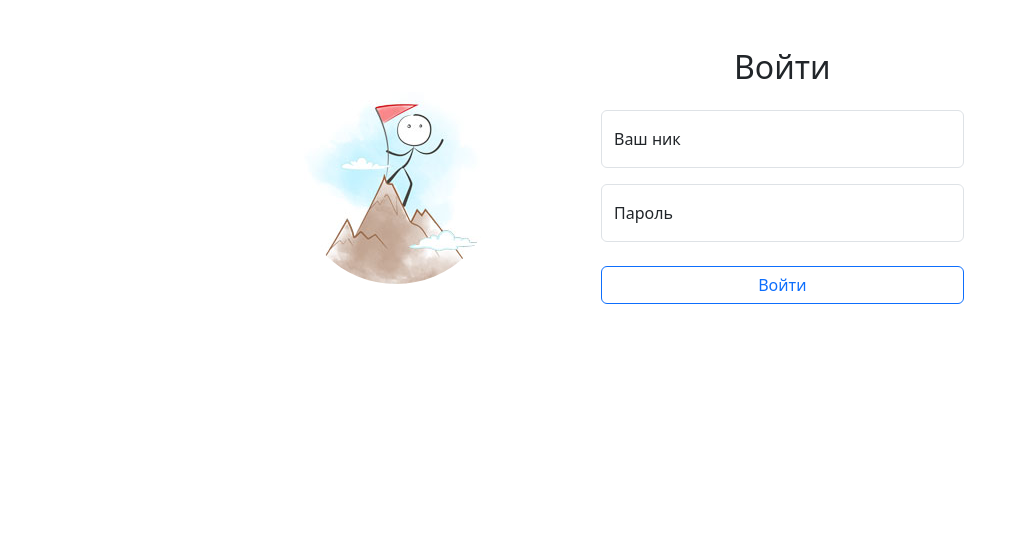
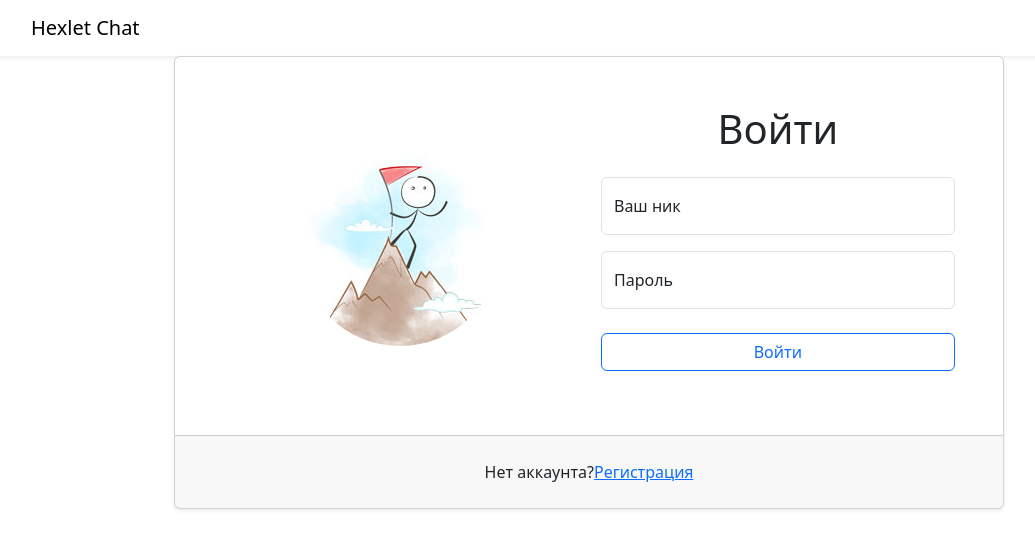
Before and after one commit to ShaganKonstantin/frontend-project-12, a React (Vite) app in the folder frontend/: page /login in a window 1280 px wide. Shown: the top 548 px of the page, without its empty margins (51-1086 px from the left). Built offline with nearby package versions, Linux system fonts and the light colour scheme.

Commit message:
re-wrote authForm using fomik hook

```diff
--- a/frontend/package.json
+++ b/frontend/package.json
@@ -12,6 +12,7 @@
   },
   "dependencies": {
     "@popperjs/core": "^2.11.8",
+    "axios": "^1.9.0",
     "bootstrap": "^5.3.6",
     "formik": "^2.4.6",
     "react": "^19.1.0",
--- a/frontend/src/App.jsx
+++ b/frontend/src/App.jsx
@@ -1,13 +1,15 @@
 import { BrowserRouter, Routes, Route } from 'react-router-dom';
 import { PageNotFound } from './components/NotFound';
 import { AuthorizationForm } from './components/Form/AuthorizationForm.jsx';
+import { HomePage } from './components/HomePage/HomePage.jsx';
 
 function App() {
   return (
     <BrowserRouter>
       <Routes>
-        <Route path='/' element={<PageNotFound />} />
+        <Route path='/' element={<HomePage />}></Route>
         <Route path='login' element={<AuthorizationForm />}/>
+        <Route path='*' element={<PageNotFound />} />
       </Routes>
     </BrowserRouter>
   )
--- a/frontend/src/components/Form/AuthorizationForm.jsx
+++ b/frontend/src/components/Form/AuthorizationForm.jsx
@@ -1,61 +1,105 @@
 import React from "react";
-import { Formik, Form, Field, ErrorMessage } from 'formik';
-import { SignupSchema } from './validation.js'
+import { SignupSchema } from './validation.js';
+import { useFormik } from 'formik';
+import { useLocation, useNavigate } from 'react-router-dom';
+import axios from 'axios';
 
+export const AuthorizationForm = () => {
+    const location = useLocation();
+    const navigate = useNavigate();
 
-export const AuthorizationForm = () => (
+    const formik = useFormik({
+        initialValues: {
+            username: "",
+            password: "",
+        },
+        validationSchema: SignupSchema,
+        onSubmit: async (values, { setSubmitting, setErrors }) => {
+            try {
+                const { from } = location.state || { from: {pathname: '/'} };
+                const response = await axios.post('/api/v1/login', values);
+                const token = response.data;
+                localStorage.setItem('AuthorizationToken', JSON.stringify(token));
+                navigate(from)
+            // eslint-disable-next-line no-unused-vars
+            } catch (error) {
+                setErrors({ auth: 'Неверные имя пользователя или пароль' })
+            } finally {
+                setSubmitting(false);
+            }
+        }
+    });
+
+    return (
+        <div className="h-100">
+            <div className="h-100" id="chat">
+                <div className="d-flex flex-column h-100">
+                    <nav className="shadow-sm navbar navbar-expand-lg navbar-light bg-white d-flex">
+                        <div className="container d-flex">
+                            <a className="navbar-brand" href="/">Hexlet Chat</a>
+                        </div>
+                    </nav>
+                    <div className="container-fluid h-100">
                         <div className="row justify-content-center align-content-center h-100 d-flex">
                             <div className="col-12 col-md-8 col-xxl-6">
+                                <div className="card shadow-sm d-flex">
                                     <div className="card-body row p-5 d-flex">
                                         <div className="col-12 col-md-6 d-flex align-items-center justify-content-center d-flex">
                                             <img src="/loginImage.jpg" alt="Войти" className="rounded-circle" />
                                         </div>
-                <div className="form col-12 col-md-6 mt-3 mt-md-0">
-                    <h2 className="text-center mb-4">Войти</h2>
-                    <Formik
-                        initialValues={{
-                            username: "",
-                            password: "",
-                        }}
-                        validationSchema={SignupSchema}
-                        onSubmit={(values) => {
-                            alert(`Форма отправлена:\nИмя: ${values.username}, пароль: ${values.password}`);
-                        }}
-                    >
-                        {({ errors, touched }) => (
-                            <Form>
+                                        <form onSubmit={formik.handleSubmit} className="col-12 col-md-6 mt-3 mt-md-0">
+                                            <h1 className="text-center mb-4">Войти</h1>
                                             <div className="form-floating mb-3">
-                                    <Field
-                                        className={`form-control ${errors.username && touched.username ? 'is-invalid' : ''}`}
+                                                <input
+                                                  onChange={formik.handleChange}
+                                                  onBlur={formik.handleBlur}
+                                                  value={formik.values.username}
+                                                  type="text"
+                                                  name="username"
                                                   autoComplete="username"
-                                        name="username"
-                                        type="text"
+                                                  placeholder="Ваш ник"
                                                   id="username"
-                                        placeholder="Ваш ник"
+                                                  className={`form-control ${formik.touched.username && formik.errors.username ? 'is-invalid' : ''}`}
+                                                  required
                                                 />
-                                    <label htmlFor="username" className="form-label">Ваш ник</label>
-                                    <ErrorMessage component="div" name="username" className="invalid-feedback"/>
+                                                <label htmlFor="username">Ваш ник</label>
+                                                {formik.touched.username && formik.errors.username && (
+                                                    <div className="invalid-feedback">{formik.errors.username}</div>
+                                                )}
                                             </div>
                                             <div className="form-floating mb-4">
-                                    <Field
-                                        className={`form-control ${errors.password && touched.password ? 'is-invalid' : ''}`}
-                                        autoComplete="password"
+                                                <input
+                                                  onChange={formik.handleChange}
+                                                  onBlur={formik.handleBlur}
+                                                  value={formik.values.password}
+                                                  type="password"
                                                   name="password"
-                                        type="password"
+                                                  autoComplete="current-password"
+                                                  placeholder="Пароль"
                                                   id="password"
-                                        placeholder="Пароль"
+                                                  className={`form-control ${formik.touched.password && formik.errors.password ? 'is-invalid' : ''}`}
+                                                  required
                                                 />
-                                    <label htmlFor="password" className="form-label">Пароль</label>
-                                    <ErrorMessage component="div" name="password" className="invalid-feedback"/>
-                                    <div className="invalid-tooltip">Неверные имя пользователя или пароль</div>
+                                                <label htmlFor="username">Пароль</label>
+                                                {formik.touched.password && formik.errors.password && (
+                                                    <div className="invalid-feedback">{formik.errors.password}</div>
+                                                )}
                                             </div>
-                                <button type="submit" className="w-100 mb-3 btn btn-outline-primary">Войти</button>
-                            </Form>
-                        )}
-                    </Formik>
+                                            <button className="w-100 mb-3 btn btn-outline-primary" type="submit">{formik.isSubmitting ? 'Вход...' : 'Войти'}</button>
+                                        </form>
+                                    </div>
+                                    <div className="card-footer p-4">
+                                        <div className="text-center">
+                                            <span>Нет аккаунта?</span>
+                                            <a href="#">Регистрация</a>
                                         </div>
                                     </div>
                                 </div>
                             </div>
-
+                        </div>
+                    </div>
+                </div>
+            </div>
+        </div>
     )
+}
--- a/frontend/src/components/Form/validation.js
+++ b/frontend/src/components/Form/validation.js
@@ -1,7 +1,7 @@
 import * as Yup from 'yup';
 
 const regx = {
-    username: /^[a-zA-Zа-яА-ЯёЁ\s\-]{2,20}$/,
+    username: /^[a-zA-Zа-яА-ЯёЁ\s-]{2,20}$/,
     password: /^(?=.*[a-z])(?=.*[A-Z])(?=.*[0-9]).{8,}$/
 }
 
--- /dev/null
+++ b/frontend/src/components/HomePage/HomePage.jsx
@@ -0,0 +1,7 @@
+import React from "react";
+
+export const HomePage = () => {
+    return (
+        <div>Home page</div>
+    )
+}
--- a/frontend/src/components/NotFound.jsx
+++ b/frontend/src/components/NotFound.jsx
@@ -1,5 +1,5 @@
 import React from "react";
 
 export const PageNotFound = () => {
-    return <h1>404 (not found)</h1>
+    return <h1 className="text-center">404 (not found)</h1>
 }
```
Also changed, not shown: 1 other file (tests, documents, lock files or other folders). Lines whose indentation alone changed are shown as unchanged.
